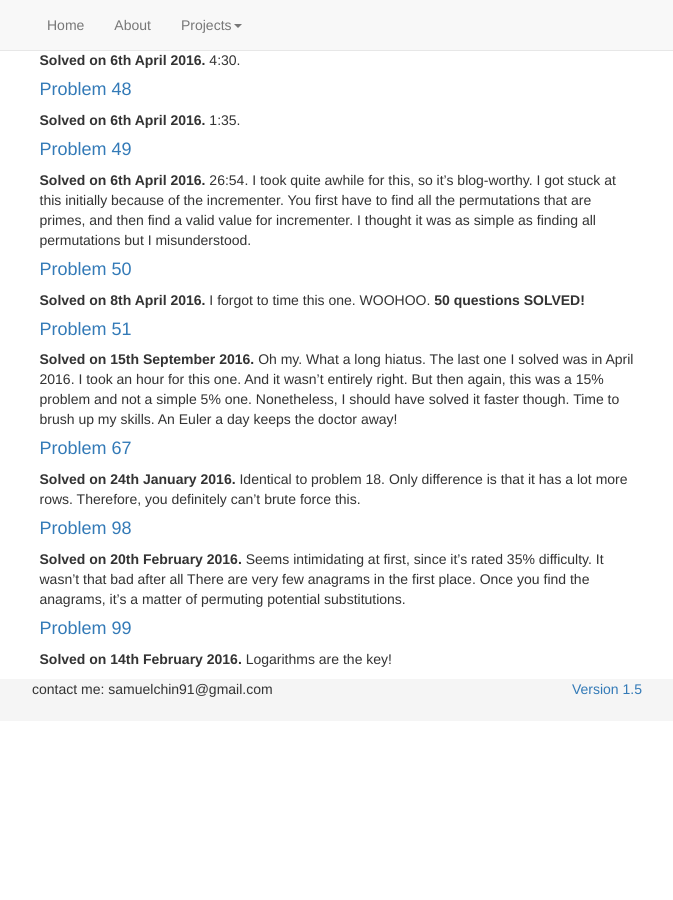
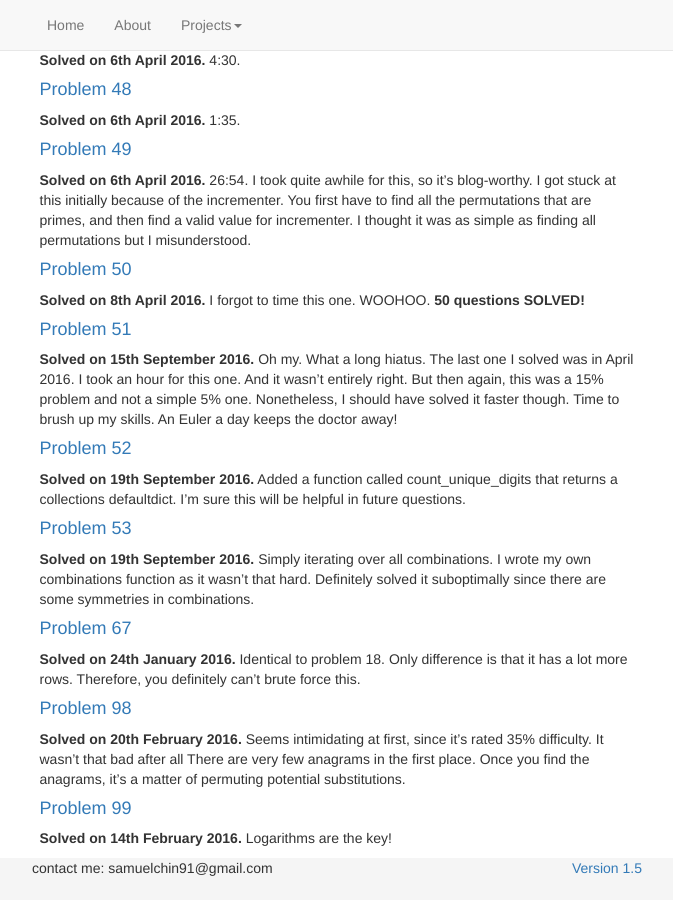
Before and after one commit to sspeng/jkschin.github.io, a Jekyll site: the page built from _posts/2016-01-24-project-euler-1-to-100.md, in a window 1280 px wide and 900 px high, scrolled down 3163 px. Shown: the whole window, without its empty margins (303-976 px from the left). Built offline with Jekyll 4.4.1, drawn with Linux system fonts in a browser that asks for light colours; nearby versions of some CDN libraries; before the commit the page ends 3884 px from its top, so only the background shows below that.

Commit message:
Euler 52, 53

```diff
--- a/_posts/2016-01-24-project-euler-1-to-100.md
+++ b/_posts/2016-01-24-project-euler-1-to-100.md
@@ -116,6 +116,12 @@ Why check a number when I can just permute from 0123456789? I did that. It solve
 #### <a href="https://projecteuler.net/problem=51">Problem 51</a>
 **Solved on 15th September 2016.** Oh my. What a long hiatus. The last one I solved was in April 2016. I took an hour for this one. And it wasn't entirely right. But then again, this was a 15% problem and not a simple 5% one. Nonetheless, I should have solved it faster though. Time to brush up my skills. An Euler a day keeps the doctor away!
 
+#### <a href="https://projecteuler.net/problem=52">Problem 52</a>
+**Solved on 19th September 2016.** Added a function called count_unique_digits that returns a collections defaultdict. I'm sure this will be helpful in future questions.
+
+#### <a href="https://projecteuler.net/problem=53">Problem 53</a>
+**Solved on 19th September 2016.** Simply iterating over all combinations. I wrote my own combinations function as it wasn't that hard. Definitely solved it suboptimally since there are some symmetries in combinations.
+
 #### <a href="https://projecteuler.net/problem=67">Problem 67</a>
 **Solved on 24th January 2016.** Identical to problem 18. Only difference is that it has a lot more rows. Therefore, you definitely can't brute force this.
 
--- a/euler/index.html
+++ b/euler/index.html
@@ -61,8 +61,8 @@ layout: default
 		<td class="problem_solved"><a href={% post_url 2016-01-24-project-euler-1-to-100 %}>49</a></td>
 		<td class="problem_solved"><a href={% post_url 2016-01-24-project-euler-1-to-100 %}>50</a></td>
 		<td class="problem_solved"><a href={% post_url 2016-01-24-project-euler-1-to-100 %}>51</a></td>
-		<td class="problem_unsolved"><a href="https://projecteuler.net/problem=52">52</a></td>
-		<td class="problem_unsolved"><a href="https://projecteuler.net/problem=53">53</a></td>
+		<td class="problem_solved"><a href={% post_url 2016-01-24-project-euler-1-to-100 %}>52</a></td>
+		<td class="problem_solved"><a href={% post_url 2016-01-24-project-euler-1-to-100 %}>53</a></td>
 		<td class="problem_unsolved"><a href="https://projecteuler.net/problem=54">54</a></td>
 		<td class="problem_unsolved"><a href="https://projecteuler.net/problem=55">55</a></td>
 		<td class="problem_unsolved"><a href="https://projecteuler.net/problem=56">56</a></td>
```
